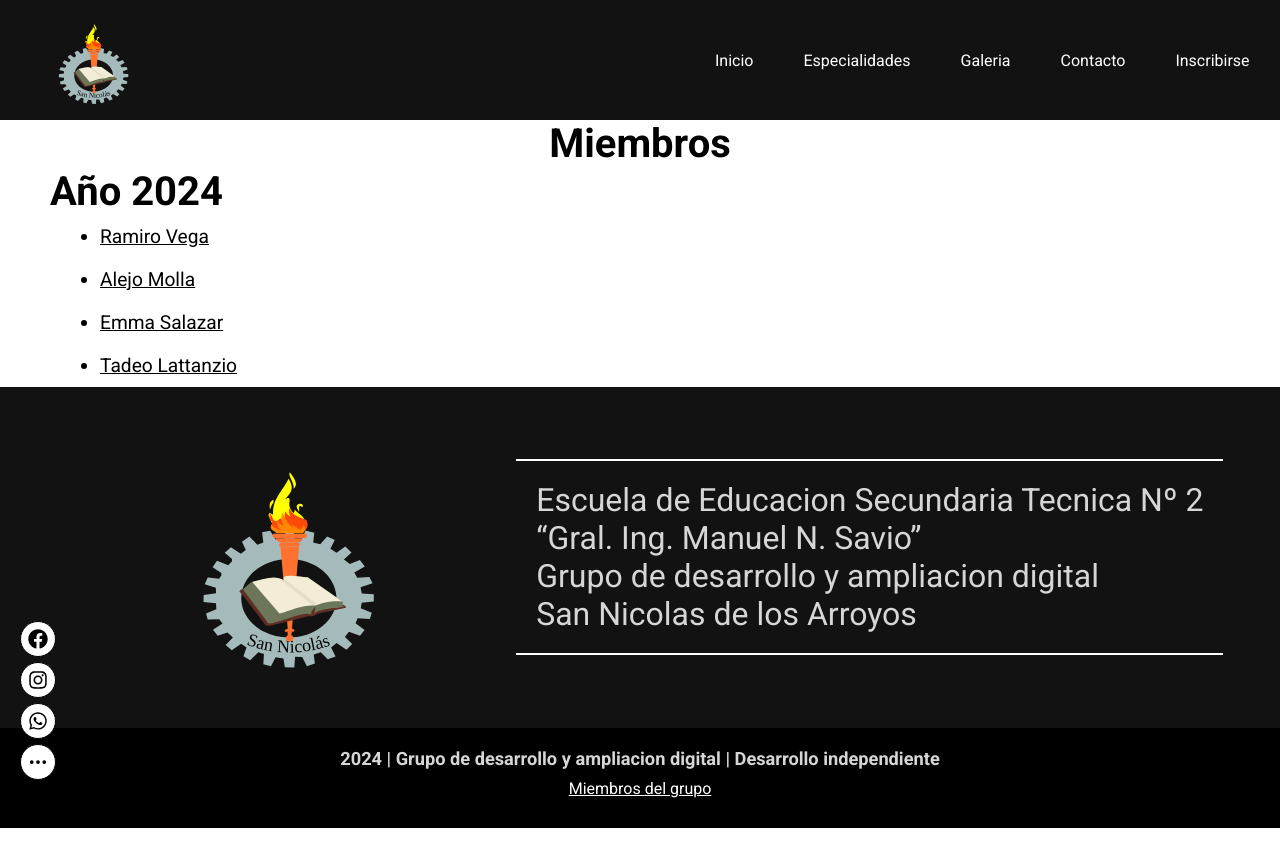
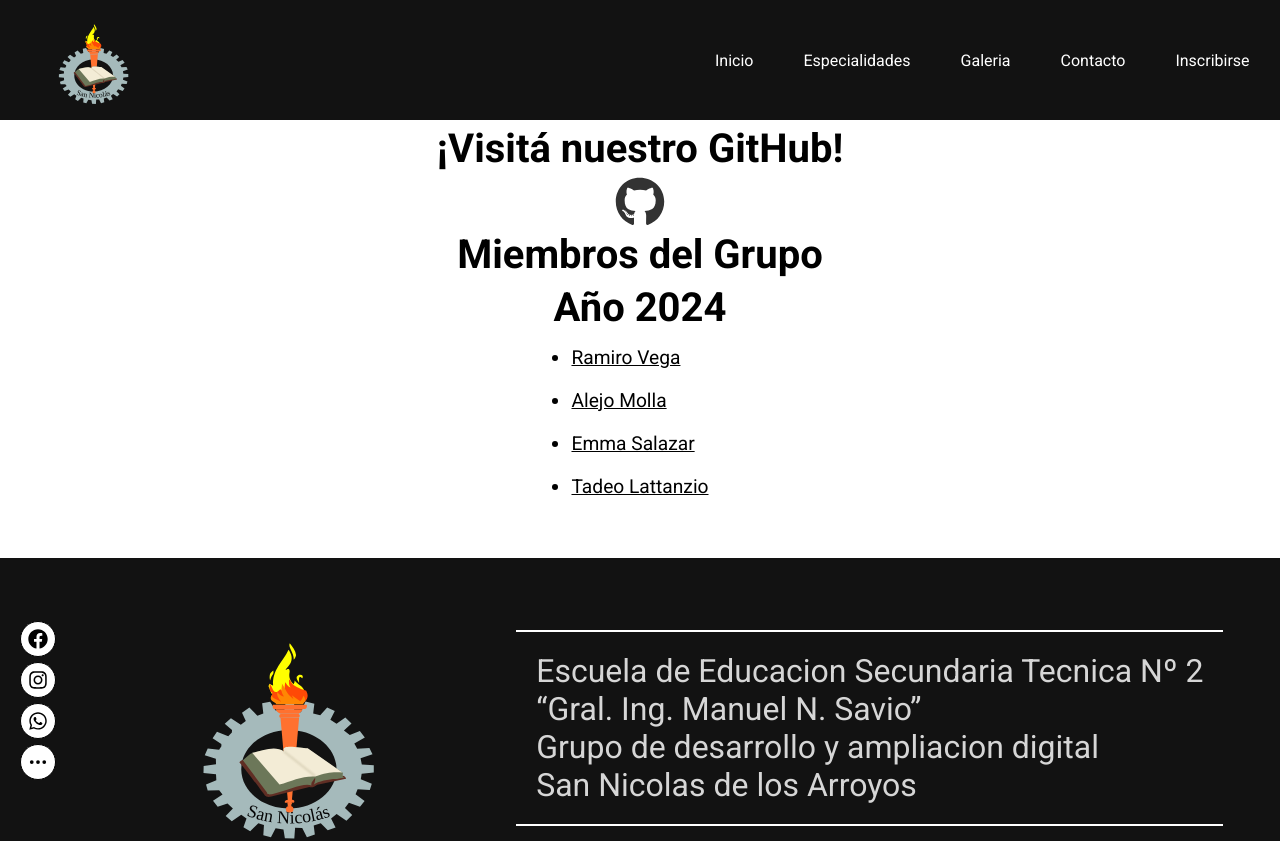
Before and after one commit to ProyectoEscuela2/EESTN2, a React (Vite) app: page /miembros in a window 1280 px wide. Shown: the top 841 px of the page. Built offline with nearby package versions, Linux system fonts and the light colour scheme; a web font is replaced by a local one.

Commit message:
Cambios (emma)

```diff
--- a/src/assets/static/Galerias/imagenes.js
+++ b/src/assets/static/Galerias/imagenes.js
@@ -2,27 +2,21 @@ export const IMAGENES = [
     // Informática
     {
         "id": 0,
-        "url": "/imagenes/imagenes/informatica/imagen1.webp",
+        "url": "/imagenes/imagenes/informatica/imagen2.webp",
         "alt": "Imagen",
         "especialidad": "Informática"
     },
     {
         "id": 1,
-        "url": "/imagenes/imagenes/informatica/imagen2.webp",
-        "alt": "Imagen",
-        "especialidad": "Informática"
-    },
-    {
-        "id": 2,
         "url": "/imagenes/imagenes/informatica/imagen3.webp",
         "alt": "Imagen",
         "especialidad": "Informática"
     },
     {
-        "id": 3,
-        "url": "/imagenes/imagenes/informatica/imagen4.webp",
-        "alt": "Imagen",
-        "especialidad": "Informática"
+        // "id": 3,
+        // "url": "/imagenes/imagenes/informatica/imagen4.webp",
+        // "alt": "Imagen",
+        // "especialidad": "Informática"
     },
 
     // Electromecánica
@@ -287,4 +281,10 @@ export const IMAGENES = [
         "alt": "Imagen",
         "especialidad": "Construcciones"
     },
+    {
+        "id": 52,
+        "url": "/imagenes/imagenes/mmo/imagen13.webp",
+        "alt": "Imagen",
+        "especialidad": "Construcciones"
+    },
 ]
--- a/src/assets/static/especialidades/electromecanica.js
+++ b/src/assets/static/especialidades/electromecanica.js
@@ -2,7 +2,7 @@ export const ELECTRO_DATA = {
     "videoURL": "https://www.youtube.com/embed/L4BNRLsctOE",
     "titulo":"Electromecánica",
     "acercaDeEspecialidad": [ // [Paragraph, Paragraph, ..., Paragraph]
-        "La especialidad de Electromecánica dura 4 años. Esta especialidad abarca "
+        "La especialidad de Electromecánica dura 4 años. Esta especialidad abarca contenidos de Electrotécnia, conocimiento de los materiales, electricidad, electrónica, mecánica entre muchos otros. Como estudiante de esta especialidad"
     ],
     "diseñoCurricularSRC": "https://drive.google.com/file/d/1PIFVO2wrV1WhgcNWNfdbf6q1sO1n2gRr/view",
     "practicasInfo": [
--- a/src/assets/static/especialidades/quimica.js
+++ b/src/assets/static/especialidades/quimica.js
@@ -2,7 +2,7 @@ export const QUI_DATA = {
     "videoURL": "",
     "titulo":"Química",
     "acercaDeEspecialidad": [ // [Paragraph, Paragraph, ..., Paragraph]
-        "La especialidad de Química dura 4 años.",
+        "La especialidad de Química tiene una duración de 4 años y es un ámbito fascinante y desafiante que ofrece a los estudiantes la oportunidad para desarrollar habilidades  y conocimientos con muchísimo valor académico. En este entorno, los jóvenes aprenden la importancia del trabajo en equipo, la colaboración y el intercambio de ideas, fundamentales para alcanzar objetivos comunes. La Química abarca diversas ramas, cada una con sus propios principios y aplicaciones como la Química Orgánica, Química Inorgánica, Química Analítica y la Bioquímica En los laboratorios de Química, los estudiantes ponen en práctica los conceptos aprendidos en las clases, adquiriendo habilidades experimentales las cuales les permite: desarrollar habilidades prácticas y experimentales, aplicar teorías y conceptos en situaciones reales, trabajar en equipo y comunicar resultados efectivamente. La especialidad de Química prepara a los estudiantes para carreras en investigación, industria, educación y más, ofreciendo una base sólida para explorar y innovar en este emocionante campo.",
     ],
     "diseñoCurricularSRC": "https://drive.google.com/file/d/1MixfuxEhLWiRgxPx16JcsYcAZjTs-980/view",
     "practicasInfo": [
--- a/src/pages/contacto.jsx
+++ b/src/pages/contacto.jsx
@@ -90,7 +90,6 @@ const Contacto = () => {
         <a href=""><li className='contacto-redes-li'><FaInstagram className='contacto-redes-icon instagram-contacto'/></li></a>
         <a href=""><li className='contacto-redes-li'><FaWhatsapp className='contacto-redes-icon whatsapp-contacto'/></li></a>
         <a href="https://www.linkedin.com/school/eestn2/about/"><li className='contacto-redes-li'><FaLinkedin className='contacto-redes-icon linkedin-contacto'/></li></a>
-        <a href="https://github.com/GrupoDAD"><li className='contacto-redes-li'><FaGithub className='contacto-redes-icon github-contacto'/></li></a>
 
       </ul>
     </div>
--- a/src/pages/inscribirse.jsx
+++ b/src/pages/inscribirse.jsx
@@ -8,8 +8,10 @@ export default function Inscribirse(){
 
 
     <section className="inscribirse">
-    <h2>Inscribirme</h2>
-    <h3>Requisitos</h3>
+    <h2>Inscripciones</h2>
+    <h3>Las inscripciones están cerradas por ahora, ¡volvé en otro momento!</h3>
+
+    {/* <h3>Requisitos</h3>
     <div className="inscribirse-requisitos">
         {INSCRIPCION_DATA.map((data) => (
 
@@ -19,7 +21,7 @@ export default function Inscribirse(){
             </div>
 
         ))}
-    </div>
+    </div> */}
     </section>
     </>
 
--- a/src/pages/miembros.jsx
+++ b/src/pages/miembros.jsx
@@ -1,5 +1,7 @@
 import "../styles/miembros.css"
 import { MIEMBROS_DATA } from "../assets/static/miembros/miemb"
+import { FaGithub } from "react-icons/fa";
+
 export default function Miembros(){
 
 
@@ -8,11 +10,15 @@ export default function Miembros(){
     console.log(año2024)
 
     return<>
+    <div className="gitHub">
+    <h3>¡Visitá nuestro GitHub!</h3>
+    <a href="https://github.com/GrupoDAD"><FaGithub className='contacto-redes-icon github-contacto'/></a>
+    </div>
 
-
-    <h2>Miembros</h2>
+    <h2>Miembros del Grupo</h2>
 
     <div className="contenedor-miembros">
+
 
         <div className="miembros-2024">
             <h3>Año 2024</h3>
--- a/src/styles/inscribirse.css
+++ b/src/styles/inscribirse.css
@@ -6,7 +6,10 @@
 }
 h3{
     font-size: 2.5rem;
-    padding: 0px 100px;
+    padding: 100px 100px;
+
+
+    text-align: center;
 }
 .inscribirse-contenedor h4{
     font-size: 2rem;
--- a/src/styles/miembros.css
+++ b/src/styles/miembros.css
@@ -1,8 +1,8 @@
 .miembros-2024 h3{
-    padding: 0px;
+    padding: 5px;
 }
 .miembros-2024{
-    padding: 0px 50px;
+    padding: 0px 50px 50px;
 }
 .miembros-2024 ul{
 
@@ -24,3 +24,22 @@
     width: fit-content;
     display: block;
 }
+
+.contenedor-miembros{
+    display: flex;
+    justify-content: center;
+    align-items: center;
+}
+
+.gitHub{
+    display: flex;
+    flex-direction: column;
+    flex-wrap: wrap;
+    justify-content: center;
+    align-items: center;
+
+    font-size: 1rem;
+}
+.gitHub h3{
+    padding: 5px;
+}
```
Also changed, not shown: public/imagenes/imagenes/mmo/imagen13.webp (renamed from public/imagenes/imagenes/informatica/imagen1.webp).
